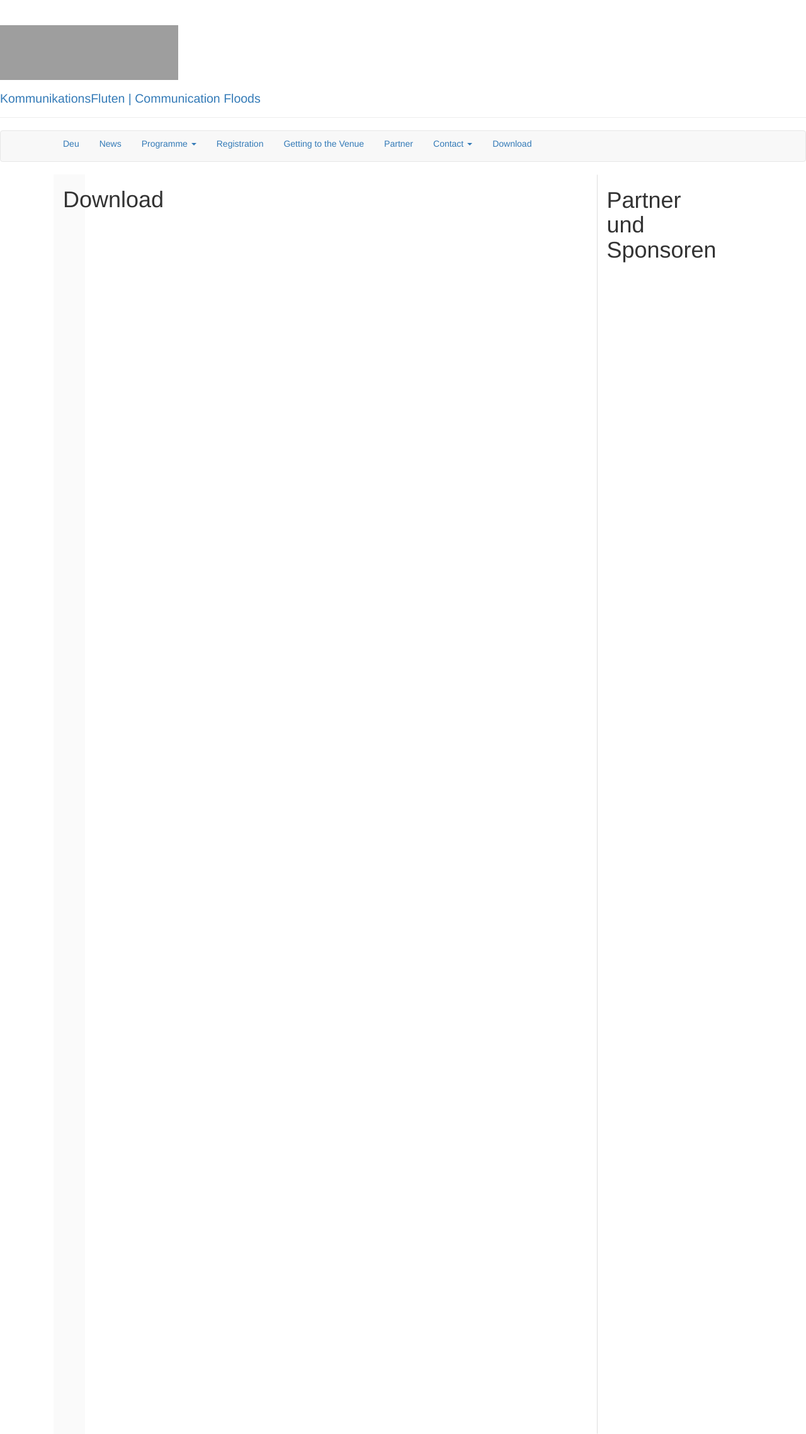
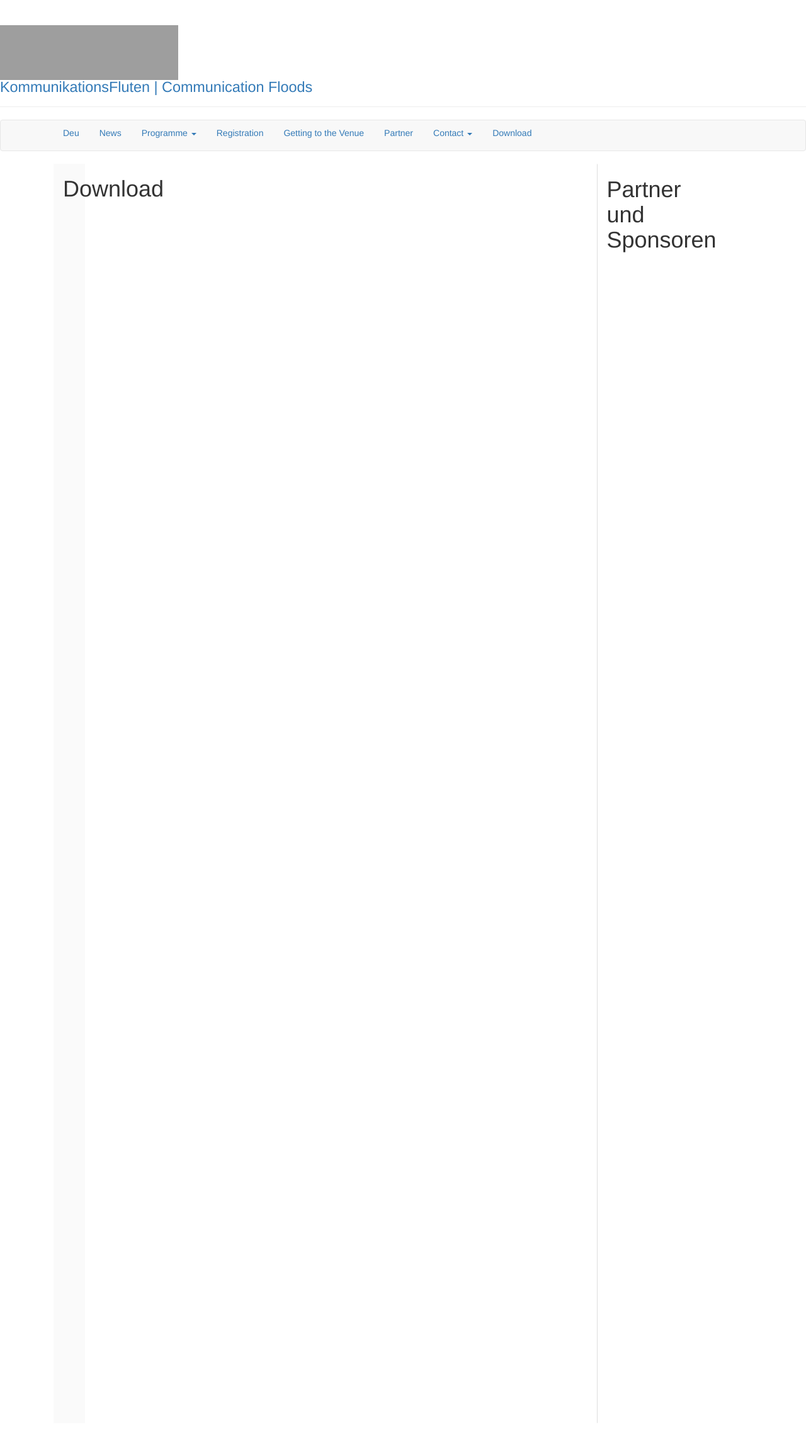
Before and after one commit to susedev/test, a Jekyll site: the page built from download.html, in a window 1280 px wide. Shown: the whole page at 63% size. Built offline with Jekyll 4.4.1, drawn with Linux system fonts in a browser that asks for light colours; nearby versions of some CDN libraries; grey boxes are pictures that could not be loaded.

Commit message:
Update base.html

```diff
--- a/_layouts/base.html
+++ b/_layouts/base.html
@@ -9,8 +9,8 @@
 
 <body>
       <div class="page-header">
-                <h1><a href="http://www.eijc.eu/de/" target="blank_"><img class=" size-full wp-image-2541 alignleft" src="https://raw.githubusercontent.com/EIJC/data/gh-pages/media/eijc-logo-klein.jpg" width="283" height="87" /></a></h1>
-                  <h2><small><a href="http://eijc.github.io/data/"><p class="textalign: right; ">KommunikationsFluten | Communication Floods</p></a></small></h2>
+                <h1><a href="http://www.eijc.eu/de/" target="blank_"><img class=" size-full wp-image-2541 alignleft" src="https://raw.githubusercontent.com/EIJC/data/gh-pages/media/eijc-logo-klein.jpg" width="283" height="87" /></a>                  <small><a href="http://eijc.github.io/data/"><p class="textalign: right; ">KommunikationsFluten | Communication Floods</p></a></small>
+                  </h1>
       </div>
 
 
```
